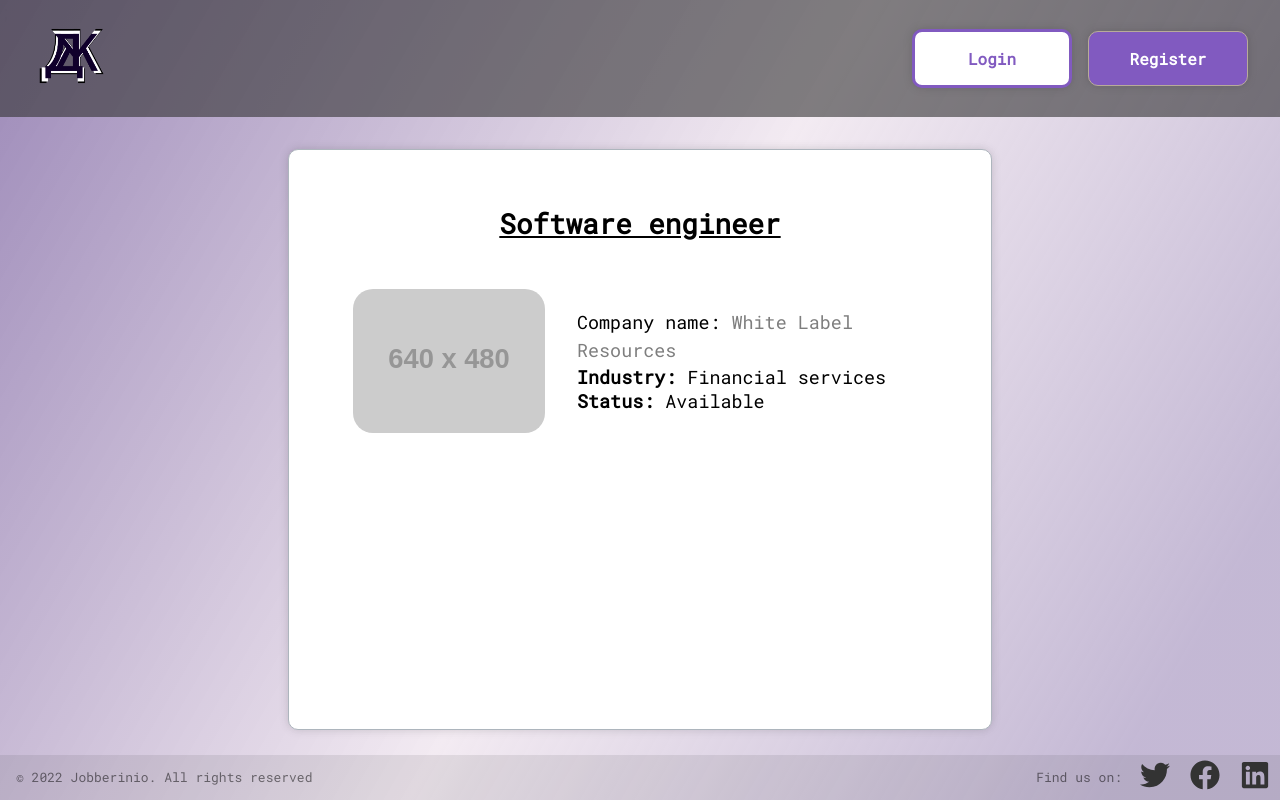
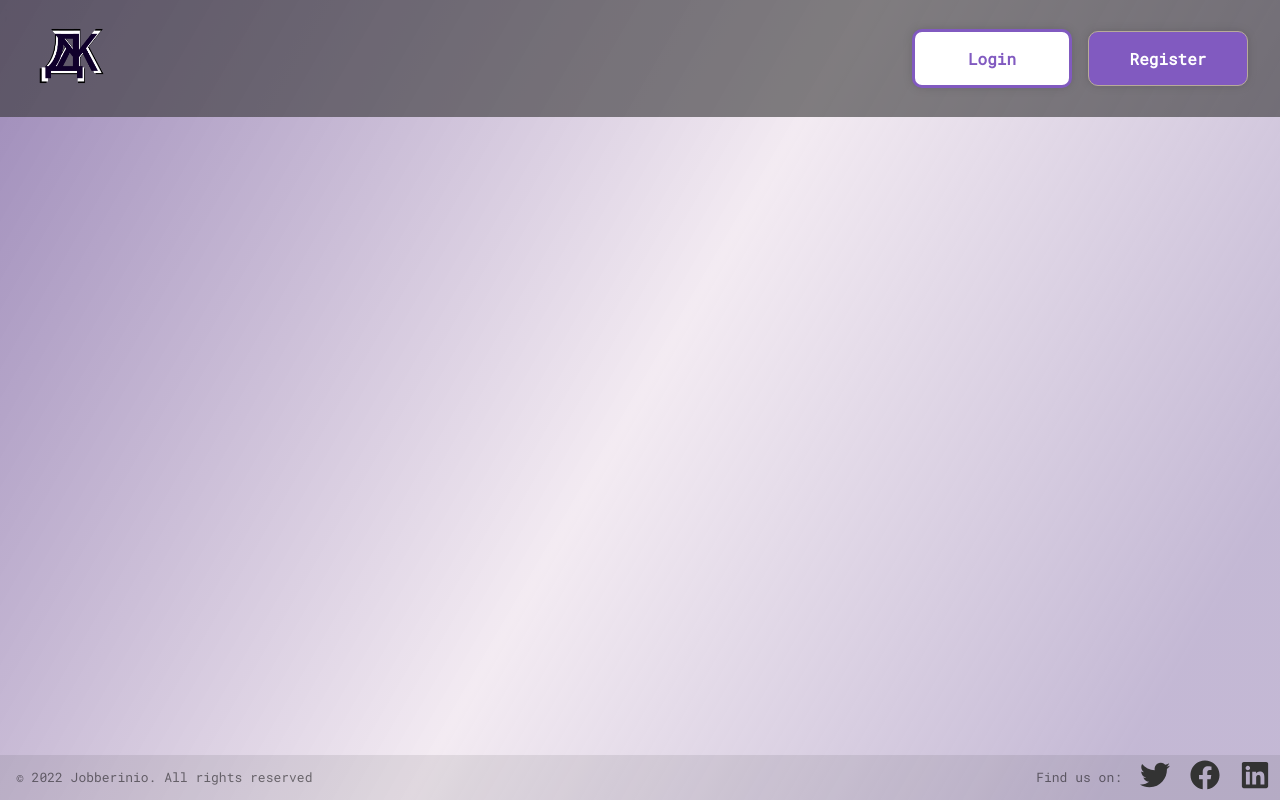
Before and after one commit to bog-Ardidi/inploi-programming-challenge, a Next.js app: page /test in a window 1280 px wide. Built offline with nearby package versions, Linux system fonts and the light colour scheme.

Commit message:
added job card

```diff
--- a/components/accordion/AccordionList.tsx
+++ b/components/accordion/AccordionList.tsx
@@ -5,14 +5,15 @@ interface AccordionListProps {
     key: string;
     value: HTMLElement | string;
   }[];
+  li?: Boolean;
 }
 
-export default function AccordionList({ items }: AccordionListProps) {
+export default function AccordionList({ items, li }: AccordionListProps) {
   return (
     <div>
       {items.map((item, index) => (
         <li key={index}>
-          <ListEntry>
+          <ListEntry li={li}>
             <>
               <div>{item.key}</div>: {item.value}
             </>
--- a/components/jobPage/JobCard.tsx
+++ b/components/jobPage/JobCard.tsx
@@ -1,29 +1,53 @@
-import { JobCardContainer, JobCardInfo } from "../../styles/JobCard.styled";
+import {
+  HrDot,
+  JobCardContainer,
+  JobCardInfo,
+} from "../../styles/JobCard.styled";
+import { JobDataType } from "../../types/jobs";
+import { exists } from "../../utils/exists";
+import AccordionList from "../accordion/AccordionList";
 
-export default function JobCard() {
+interface JobCardProps {
+  data: JobDataType;
+}
+
+export default function JobCard({ data: { hits } }: JobCardProps) {
+  const hit = hits[0];
+
   return (
     <JobCardContainer>
-      <h2>Software engineer</h2>
+      <h2>{hit.title}</h2>
 
       <JobCardInfo>
-        <img
-          src="https://via.placeholder.com/640x480.png/009988?text=corrupti"
-          alt=""
+        <img src={hit.company_logo ?? "logo.png"} alt="" />
+        <AccordionList
+          li={true}
+          items={[
+            { key: "Company", value: exists(hit.company_name) },
+            { key: "Industry", value: "Financial services" },
+            { key: "Status", value: "Live" },
+            {
+              key: "Job posted",
+              value: new Date().toLocaleTimeString("en-GB"),
+            },
+          ]}
         />
-        <div>
-          <li>
-            Company name: <p>White Label Resources</p>
-          </li>
-          <li>
-            <strong> Industry: </strong>
-            Financial services
-          </li>
-          <li>
-            <strong> Status: </strong>
-            Available
-          </li>
-        </div>
       </JobCardInfo>
+
+      <HrDot />
+
+      <AccordionList
+        li={true}
+        items={[
+          { key: "Company", value: "White label resources" },
+          { key: "Industry", value: "Financial services" },
+          { key: "Status", value: "Live" },
+          {
+            key: "Job posted",
+            value: new Date().toLocaleTimeString("en-GB"),
+          },
+        ]}
+      />
     </JobCardContainer>
   );
 }
--- a/components/search/SearchBox.tsx
+++ b/components/search/SearchBox.tsx
@@ -1,6 +1,6 @@
 import { ChangeEvent, useEffect, useState } from "react";
 import { connectSearchBox } from "react-instantsearch-dom";
-import { JobsSearchBox } from "../../styles/JobComponents.styled";
+import { JobsSearchBox } from "../../styles/JobPageComponents.styled";
 
 const Search = ({ defaultRefinement, refine }: any) => {
   const [value, setValue] = useState(defaultRefinement);
--- a/pages/jobs/[id].tsx
+++ b/pages/jobs/[id].tsx
@@ -1,4 +1,5 @@
 import { GetServerSideProps, InferGetServerSidePropsType } from "next";
+import JobCard from "../../components/jobPage/JobCard";
 import Layout from "../../components/overlay/Layout";
 import { BackgroundGradient } from "../../styles/Background.styled";
 import { Container } from "../../styles/HomeComponents.styled";
@@ -45,7 +46,7 @@ export default function Job({
     <BackgroundGradient>
       <Layout>
         <Container>
-          <h1></h1>
+          <JobCard data={data} />
         </Container>
       </Layout>
     </BackgroundGradient>
--- a/pages/test.tsx
+++ b/pages/test.tsx
@@ -7,9 +7,7 @@ export default function Test() {
   return (
     <BackgroundGradient>
       <Layout>
-        <Container>
-          <JobCard />
-        </Container>
+        <Container>{/* <JobCard /> */}</Container>
       </Layout>
     </BackgroundGradient>
   );
--- a/styles/HomeComponents.styled.ts
+++ b/styles/HomeComponents.styled.ts
@@ -3,7 +3,7 @@ import styled from "styled-components";
 export const Container = styled.div`
   margin: 0 auto;
   text-align: center;
-  width: 60%;
+  width: 65%;
   height: calc(100% - 117px);
   overflow: scroll;
 
--- a/styles/JobCard.styled.ts
+++ b/styles/JobCard.styled.ts
@@ -3,18 +3,19 @@ import styled from "styled-components";
 export const JobCardContainer = styled.div`
   margin: 2rem;
   padding: 2rem;
+  padding-left: 3rem;
   background-color: ${({ theme }) => theme.colors.white};
   border: 1px solid;
   border-color: ${({ theme }) => theme.colors.light_gray};
   border-radius: 10px;
   box-shadow: 0 0 10px rgba(0, 0, 0, 0.15);
   min-height: 85%;
-
-  // text-color: #272343;
+  text-align: left;
 
   h2 {
     text-decoration: underline;
     margin-bottom: 3rem;
+    text-align: center;
   }
 
   p {
@@ -25,13 +26,19 @@ export const JobCardContainer = styled.div`
 export const JobCardInfo = styled.div`
   display: flex;
   align-items: center;
-  text-align: left;
-  margin: 2rem;
+  margin: 2rem 0;
 
   img {
-    max-width: 12rem;
-    border-radius: 20px;
+    max-width: 13rem;
+    border-radius: 5px;
     margin-right: 2rem;
     user-select: none;
   }
 `;
+
+export const HrDot = styled.hr`
+  border-width: 4px 0 0 0;
+  border-style: dotted;
+  border-color: ${({ theme }) => theme.colors.light_periwinkle};
+  margin-bottom: 1rem;
+`;
```
Also changed, not shown: pages/jobs/index.tsx (+9 -10 lines), styles/Accordion.styled.ts (+14 -3 lines), styles/JobPageComponents.styled.ts (renamed from styles/JobComponents.styled.ts).
